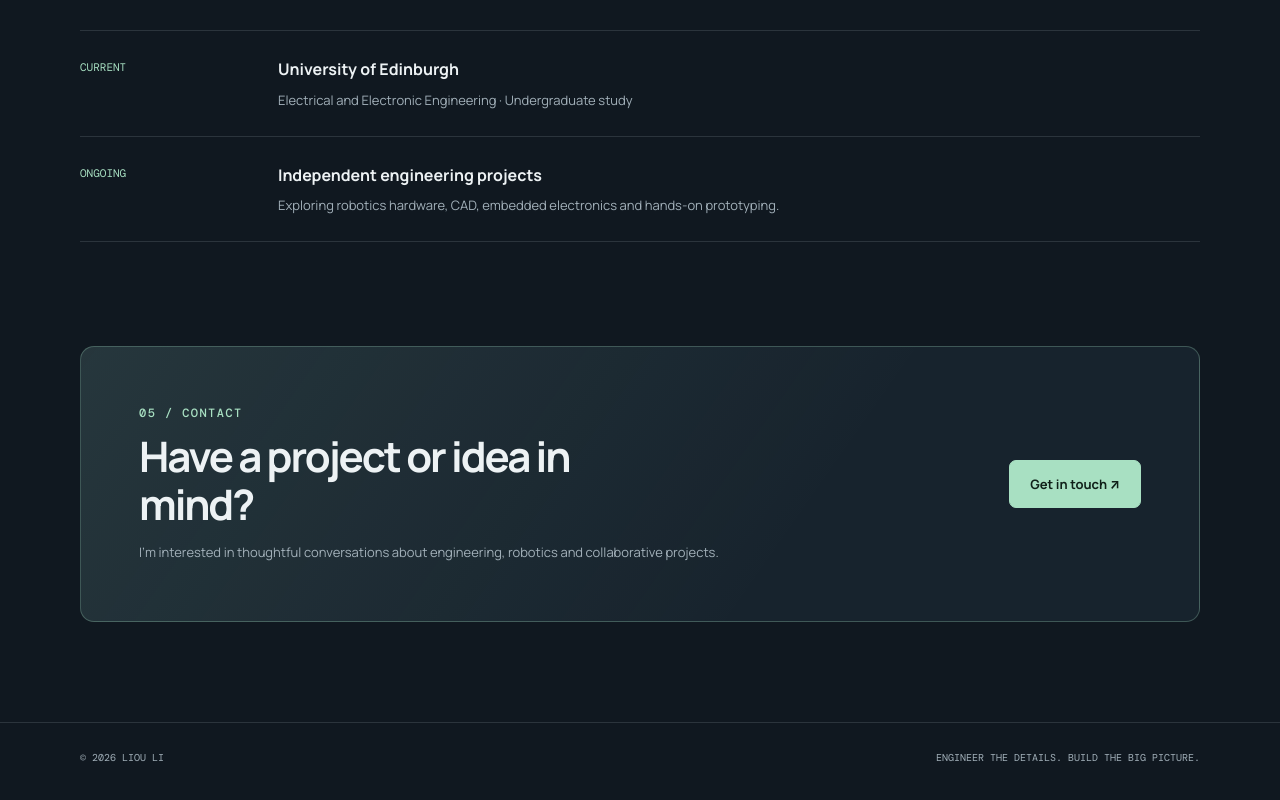
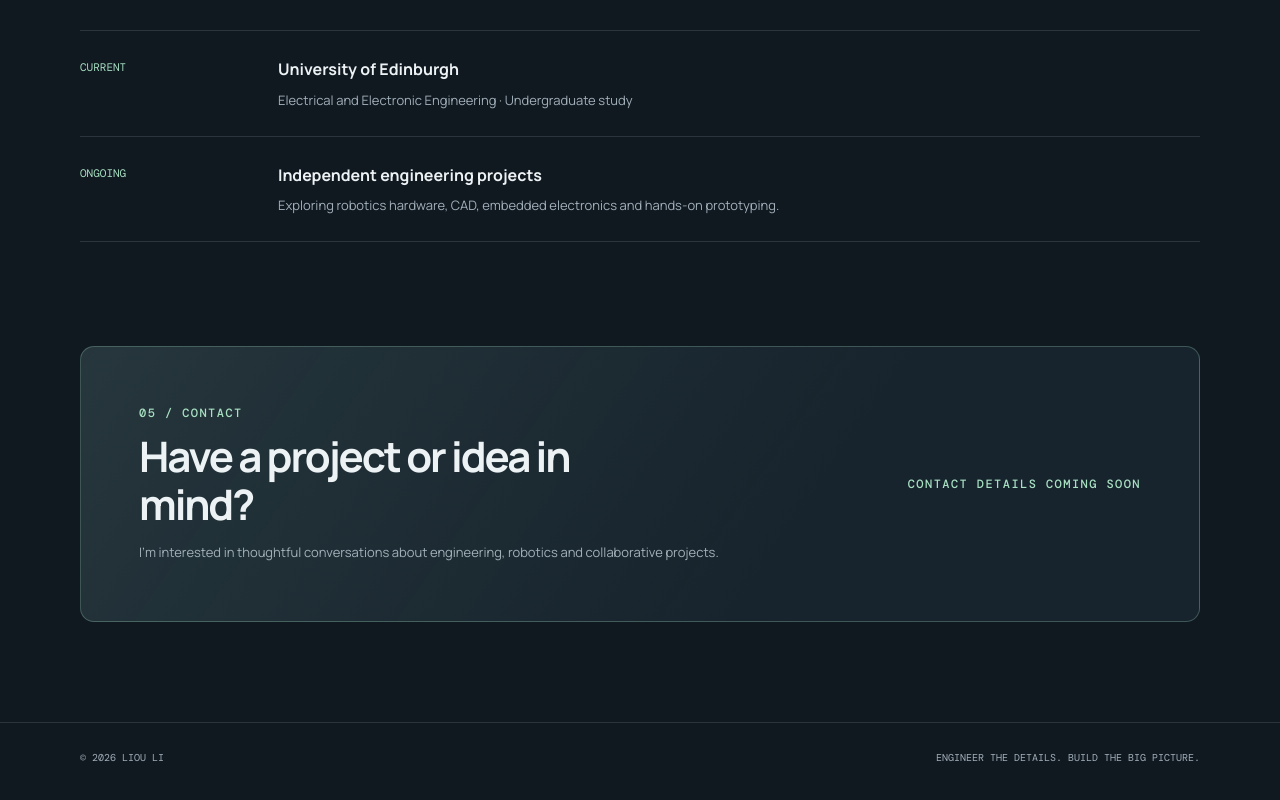
Before and after one commit to LiouLi-LLO/website, a plain HTML site: page index.html in a window 1280 px wide. Shown: the part 2676-3476 px from the top of the page. Drawn offline with nearby package versions, Linux system fonts and the light colour scheme.

Commit message:
Remove placeholder email link from contact section

```diff
--- a/index.html
+++ b/index.html
@@ -307,7 +307,7 @@
           <h2>Have a project or idea in mind?</h2>
           <p>I’m interested in thoughtful conversations about engineering, robotics and collaborative projects.</p>
         </div>
-        <a class="button primary" href="mailto:">Get in touch ↗</a>
+        <span class="eyebrow" style="white-space:nowrap">CONTACT DETAILS COMING SOON</span>
       </div>
     </section>
   </main>
```
